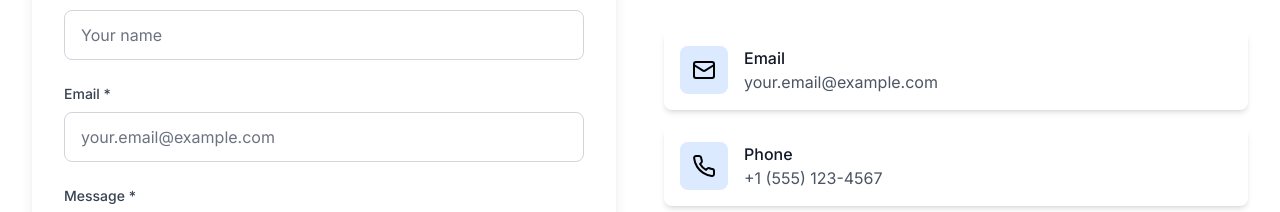
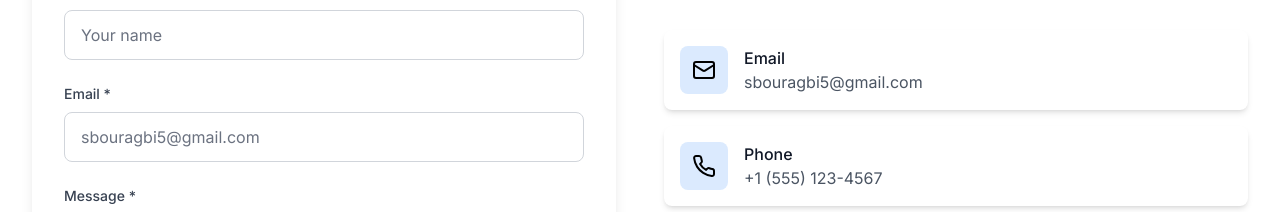
Before and after one commit to Salahbadmind/portfolio-website, a React (Vite) app: page /contact in a window 1280 px wide. Shown: the part 426-638 px from the top of the page. Built offline with nearby package versions, Linux system fonts and the light colour scheme.

Commit message:
Update email address to sbouragbi5@gmail.com

```diff
--- a/src/components/Footer.jsx
+++ b/src/components/Footer.jsx
@@ -20,7 +20,7 @@
       { name: 'GitHub', href: 'https://github.com/yourusername', icon: <Github className="w-5 h-5" /> },
       { name: 'LinkedIn', href: 'https://linkedin.com/in/yourusername', icon: <Linkedin className="w-5 h-5" /> },
       { name: 'Twitter', href: 'https://twitter.com/yourusername', icon: <Twitter className="w-5 h-5" /> },
-      { name: 'Email', href: 'mailto:your.email@example.com', icon: <Mail className="w-5 h-5" /> }
+      { name: 'Email', href: 'mailto:sbouragbi5@gmail.com', icon: <Mail className="w-5 h-5" /> }
     ]
   }
 
--- a/src/pages/Contact.jsx
+++ b/src/pages/Contact.jsx
@@ -49,8 +49,8 @@
     {
       icon: <Mail className="w-6 h-6" />,
       title: 'Email',
-      value: 'your.email@example.com',
-      link: 'mailto:your.email@example.com'
+      value: 'sbouragbi5@gmail.com',
+      link: 'mailto:sbouragbi5@gmail.com'
     },
     {
       icon: <Phone className="w-6 h-6" />,
@@ -148,7 +148,7 @@
                     onChange={handleChange}
                     required
                     className="w-full px-4 py-3 border border-gray-300 dark:border-dark-600 rounded-lg focus:ring-2 focus:ring-primary-500 focus:border-transparent bg-white dark:bg-dark-700 text-gray-900 dark:text-white placeholder-gray-500 dark:placeholder-gray-400"
-                    placeholder="your.email@example.com"
+                    placeholder="sbouragbi5@gmail.com"
                   />
                 </div>
 
@@ -317,7 +317,7 @@
             </p>
             <div className="flex flex-col sm:flex-row gap-4 justify-center">
               <a
-                href="mailto:your.email@example.com"
+                href="mailto:sbouragbi5@gmail.com"
                 className="btn-primary inline-flex items-center"
               >
                 <Mail className="mr-2 w-5 h-5" />
```
